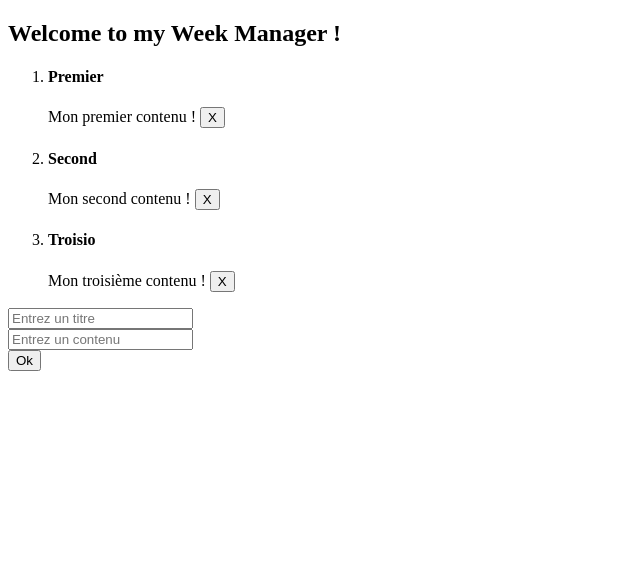
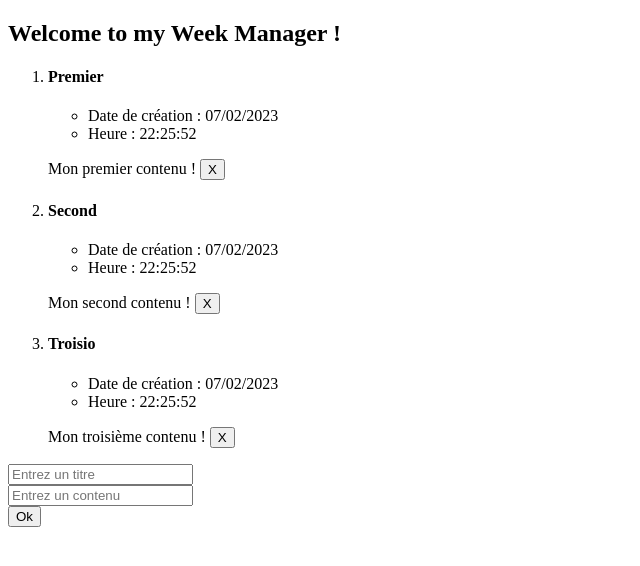
Before and after one commit to 8b477/Todo_List_React, a React (Create React App) app: page / in a window 1280 px wide. Shown: the top 566 px of the page, without its empty margins (0-640 px from the left). Built offline with nearby package versions, Linux system fonts and the light colour scheme.

Commit message:
Ajout d'un fichier tools, résolution du bug de la mise a jour de donnée d'un component parent a un enfant, passage de props

```diff
--- /dev/null
+++ b/src/Utils/DateFormat.ts
@@ -0,0 +1,15 @@
+
+const dateTime: Date = new Date();
+
+export const LOCALDATE: String = dateTime.toLocaleString('fr-FR',
+    {
+        year: 'numeric',
+        month: 'numeric',
+        day: 'numeric',
+    });
+
+export const LOCALTIME: String = dateTime.toLocaleString('fr-FR', {
+    hour: 'numeric',
+    minute: 'numeric',
+    second: 'numeric'
+});
--- /dev/null
+++ b/src/components/Formulaire.jsx
@@ -0,0 +1,46 @@
+import { useState } from "react";
+import { LOCALDATE, LOCALTIME } from "../Utils/DateFormat.ts";
+
+const Formulaire = ({ onDataAdd }) => {
+    //state
+    const [inputEntryTitle, setInputEntryTitle] = useState("");
+    const [inputEntryContent, setInputEntryContent] = useState("");
+
+
+    //Comportement => formulaire
+    //(1) Je récupère la valeur de mon input, je track le changement de celui-ci et le place dans mon tableau vide.
+    const handlerChangeTitle = (e) => {
+        const dataInputTitle = e.target.value;
+        setInputEntryTitle(dataInputTitle);
+    }
+    const handlerChangeContent = (e) => {
+        const dataInputContent = e.target.value;
+        setInputEntryContent(dataInputContent);
+    }
+    //(2) A l'envoie du formulaire
+    const handlerSubmit = (e) => {
+        // const copyData = [...fakeData];
+        // const id = new Date().getTime();
+        // const name = inputEntryTitle;
+        // const content = inputEntryContent;
+        // copyData.push({ id: id, name: name, content: content });
+        // setFakeData(copyData);
+
+        e.preventDefault();
+        onDataAdd({ id: new Date().getTime(), name: inputEntryTitle, content: inputEntryContent, date: LOCALDATE, heure: LOCALTIME });
+        setInputEntryTitle("");
+        setInputEntryContent("");
+    }
+
+    //render
+    return (<form action="submit" onSubmit={handlerSubmit}>
+
+        <input onChange={handlerChangeTitle} value={inputEntryTitle} type="text" placeholder='Entrez un titre' />
+        <br />
+        <input onChange={handlerChangeContent} value={inputEntryContent} type="text" placeholder='Entrez un contenu' />
+        <br />
+        <button type='submit'>Ok</button>
+
+    </form>)
+}
+export default Formulaire;
--- a/src/components/TaskDisplay.jsx
+++ b/src/components/TaskDisplay.jsx
@@ -1,38 +1,16 @@
 import React, { useEffect, useState } from "react";
 import FAKEDATA from "./models/mockeFakeData";
+import Formulaire from "./Formulaire";
 
 const TaskDisplay = () => {
 
+    //State
     const [fakeData, setFakeData] = useState([]);
 
     useEffect(() => {
         setFakeData(FAKEDATA);
     }, []);
-    //Sate
-    const [inputEntryTitle, setInputEntryTitle] = useState("");
-    const [inputEntryContent, setInputEntryContent] = useState("");
 
-    //Comportement => formulaire
-    //(1) Je récupère la valeur de mon input, je track le changement de celui-ci et le place dans mon tableau vide.
-    const handlerChangeTitle = (e) => {
-        const dataInputTitle = e.target.value;
-        setInputEntryTitle(dataInputTitle);
-    }
-    const handlerChangeContent = (e) => {
-        const dataInputContent = e.target.value;
-        setInputEntryContent(dataInputContent);
-    }
-    //(2) A l'envoie du formulaire
-    const handlerSubmit = (e) => {
-        const copyData = [...fakeData];
-        const id = new Date().getTime();
-        const name = inputEntryTitle;
-        const content = inputEntryContent;
-
-        e.preventDefault();
-        copyData.push({ id: id, name: name, content: content });
-        setFakeData(copyData);
-    }
     //Comportement => liste, supprime un élément.
     const handlerClick = (id) => {
         const copyData = [...fakeData];
@@ -47,22 +25,22 @@ const TaskDisplay = () => {
                     return (
                         <li key={item.id.toString()}>
                             <h4>{item.name}</h4>
-                            {item.content}
-                            <button id={item.id.toString()} type="button" onClick={() => handlerClick(item.id)}>X</button>
+                            <ul>                                                 {/* Infos à cacher avec bouton pour voire les détails*/}
+                                <li>                                             {/* Infos à cacher avec bouton pour voire les détails*/}
+                                    <span>Date de création : {item.date} </span> {/* Infos à cacher avec bouton pour voire les détails*/}
+                                </li>                                            {/* Infos à cacher avec bouton pour voire les détails*/}
+                                <li>                                             {/* Infos à cacher avec bouton pour voire les détails*/}
+                                    <span>Heure : {item.heure}</span>            {/* Infos à cacher avec bouton pour voire les détails*/}
+                                </li>                                            {/* Infos à cacher avec bouton pour voire les détails*/}
+                            </ul>                                                {/* Infos à cacher avec bouton pour voire les détails*/}
+                            <p>{item.content}
+                                <button id={item.id.toString()} type="button" onClick={() => handlerClick(item.id)}>X</button>
+                            </p>
                         </li>
                     )
                 })}
             </ol>
-
-            <form action="submit" onSubmit={handlerSubmit}>
-
-                <input onChange={handlerChangeTitle} value={inputEntryTitle} type="text" placeholder='Entrez un titre' />
-                <br />
-                <input onChange={handlerChangeContent} value={inputEntryContent} type="text" placeholder='Entrez un contenu' />
-                <br />
-                <button type='submit'>Ok</button>
-
-            </form>
+            <Formulaire onDataAdd={(newData) => setFakeData([...fakeData, newData])} />
         </>
     );
 }
--- a/src/components/models/mockeFakeData.js
+++ b/src/components/models/mockeFakeData.js
@@ -1,8 +1,10 @@
+import { LOCALDATE, LOCALTIME } from "../../Utils/DateFormat.ts";
+
 export const FAKEDATA =
     [
-        { id: 1, name: "Premier", content: "Mon premier contenu !  " },
-        { id: 2, name: "Second", content: "Mon second contenu !  " },
-        { id: 3, name: "Troisio", content: "Mon troisième contenu !  " }
+        { id: 1, name: "Premier", content: "Mon premier contenu !  ", date: LOCALDATE, heure: LOCALTIME },
+        { id: 2, name: "Second", content: "Mon second contenu !  ", date: LOCALDATE, heure: LOCALTIME },
+        { id: 3, name: "Troisio", content: "Mon troisième contenu !  ", date: LOCALDATE, heure: LOCALTIME }
     ];
 
 export default FAKEDATA;
```
Also changed, not shown: src/App.jsx (+0 -14 lines).
